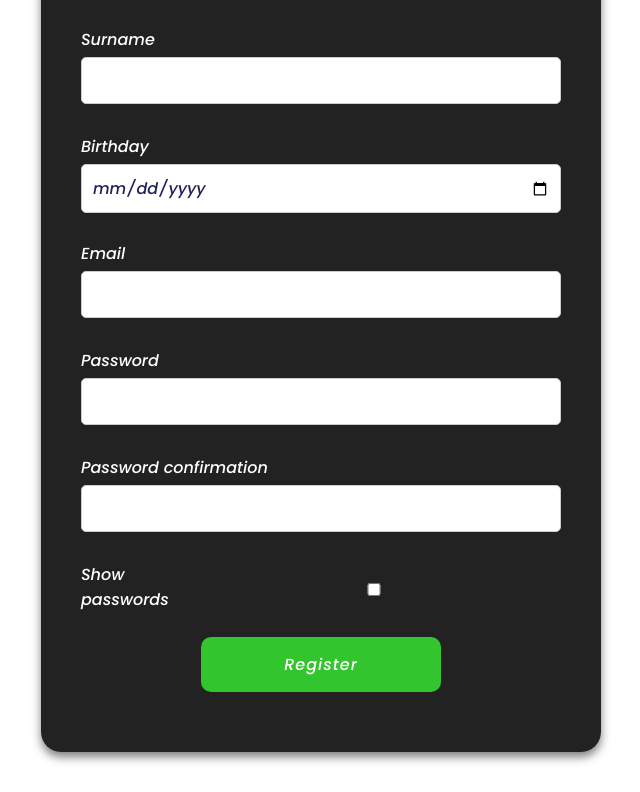
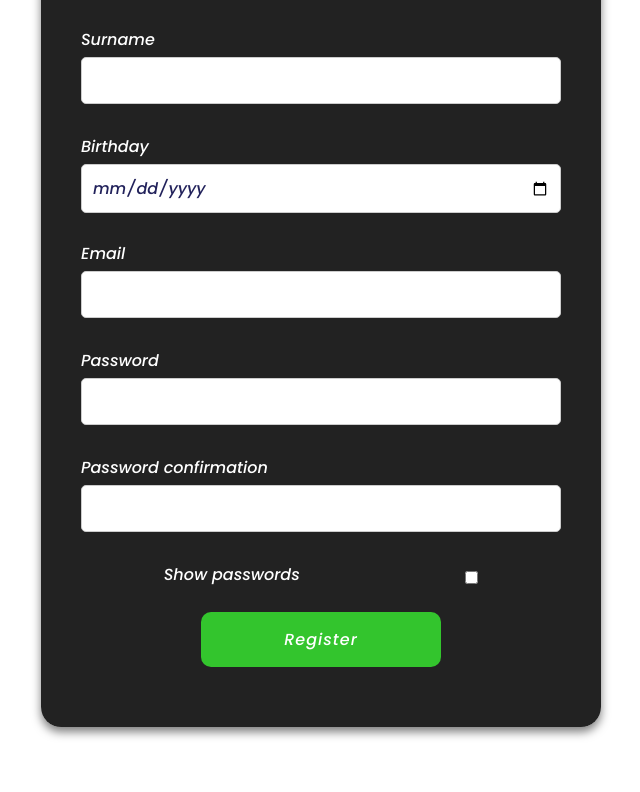
Before and after one commit to Pikadorius/CBS_test, a plain HTML site: page index.html in a window 1280 px wide. Shown: the part 228-1020 px from the top of the page, without its empty margins (319-959 px from the left). After the commit the page ends 995 px from the top, so only its background shows below. Drawn offline with Linux system fonts and the light colour scheme.

Commit message:
some changes

```diff
--- a/style.css
+++ b/style.css
@@ -49,6 +49,11 @@ input {
   color: rgb(34, 34, 91);
 }
 
+
+input[type="checkbox"] {
+  width: auto;
+}
+
 button[type="submit"] {
   align-self: center;
   padding: 15px 5px;
@@ -77,7 +82,8 @@ button[type="submit"] {
 }
 
 .showPass {
+  width: 100%;
   display: flex;
-  justify-content: space-between;
+  justify-content: space-around;
   align-items: center;
 }
```
